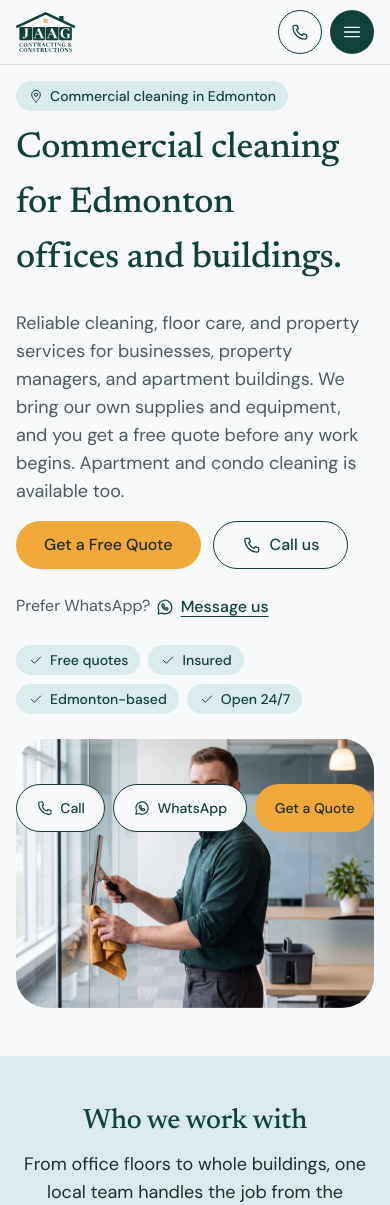
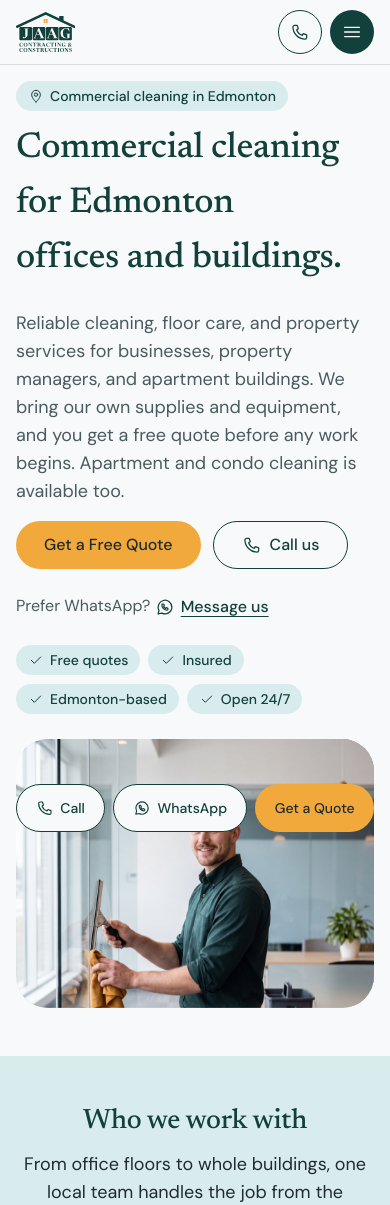
Before and after one commit to DigiBearCA/JAG-cleaning-web, a Next.js app: page / in a window 390 px wide. Shown: the top 1205 px of the page. Built offline with nearby package versions, Linux system fonts and the light colour scheme.

Commit message:
fix(Hero): adjust layout and image handling for better responsiveness

```diff
--- a/src/components/sections/Hero.tsx
+++ b/src/components/sections/Hero.tsx
@@ -41,7 +41,7 @@ export function Hero() {
     <Section
       spacing="hero"
       labelledBy="hero-title"
-      containerClassName="flex flex-col gap-6 lg:flex-row lg:items-center lg:gap-0"
+      containerClassName="flex flex-col gap-6 lg:flex-row lg:items-stretch lg:gap-0"
     >
       <div className="relative z-10 flex flex-col items-start gap-4 lg:w-1/2 lg:pr-6">
         {/* 0.00s: eyebrow chip */}
@@ -103,9 +103,15 @@ export function Hero() {
         </HeroGroup>
       </div>
 
-      {/* 0.20s: hero image clip-path + scale reveal */}
-      <HeroImageReveal delay={0.2} className="w-full lg:ml-[-5%] lg:w-[55%]">
-        <div className="relative aspect-4/3 w-full overflow-hidden rounded-panel bg-illus-sky lg:aspect-5/4 lg:rounded-l-none lg:hero-feather">
+      {/* 0.20s: hero image clip-path + scale reveal.
+          From 1024px the image box is absolutely positioned inside the stretched column,
+          so it adds no height of its own and always matches the text column (pure CSS,
+          updates instantly on resize and orientation change). */}
+      <HeroImageReveal
+        delay={0.2}
+        className="w-full lg:relative lg:ml-[-5%] lg:w-[55%]"
+      >
+        <div className="relative aspect-4/3 w-full overflow-hidden rounded-panel bg-illus-sky lg:absolute lg:inset-0 lg:aspect-auto lg:rounded-l-none lg:hero-feather">
           {IMAGES.hero.map((image, index) => {
             const isBase = index === 0;
             return (
@@ -119,7 +125,7 @@ export function Hero() {
                 placeholder={isBase ? "blur" : "empty"}
                 quality={85}
                 sizes={HERO_IMAGE_SIZES}
-                className={cx("object-cover", ROTATION_CLASSES[index])}
+                className={cx("object-cover object-top", ROTATION_CLASSES[index])}
               />
             );
           })}
```
